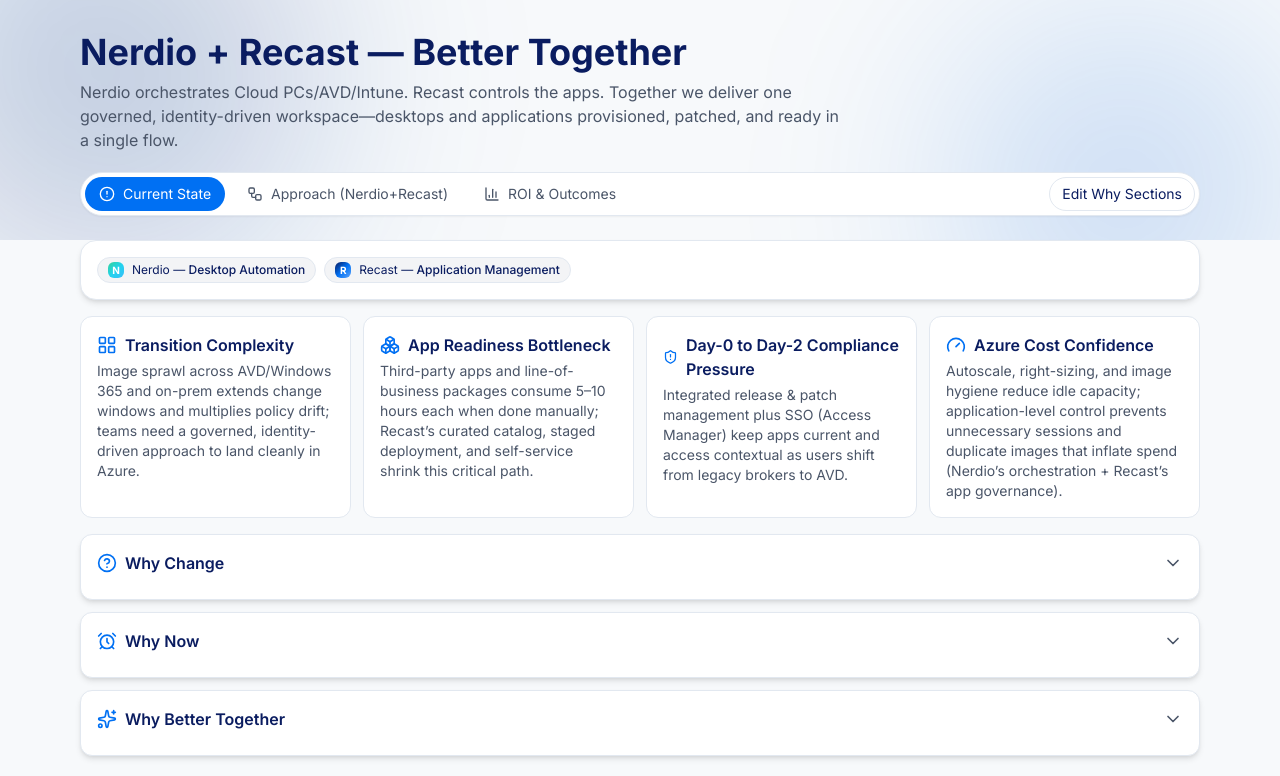
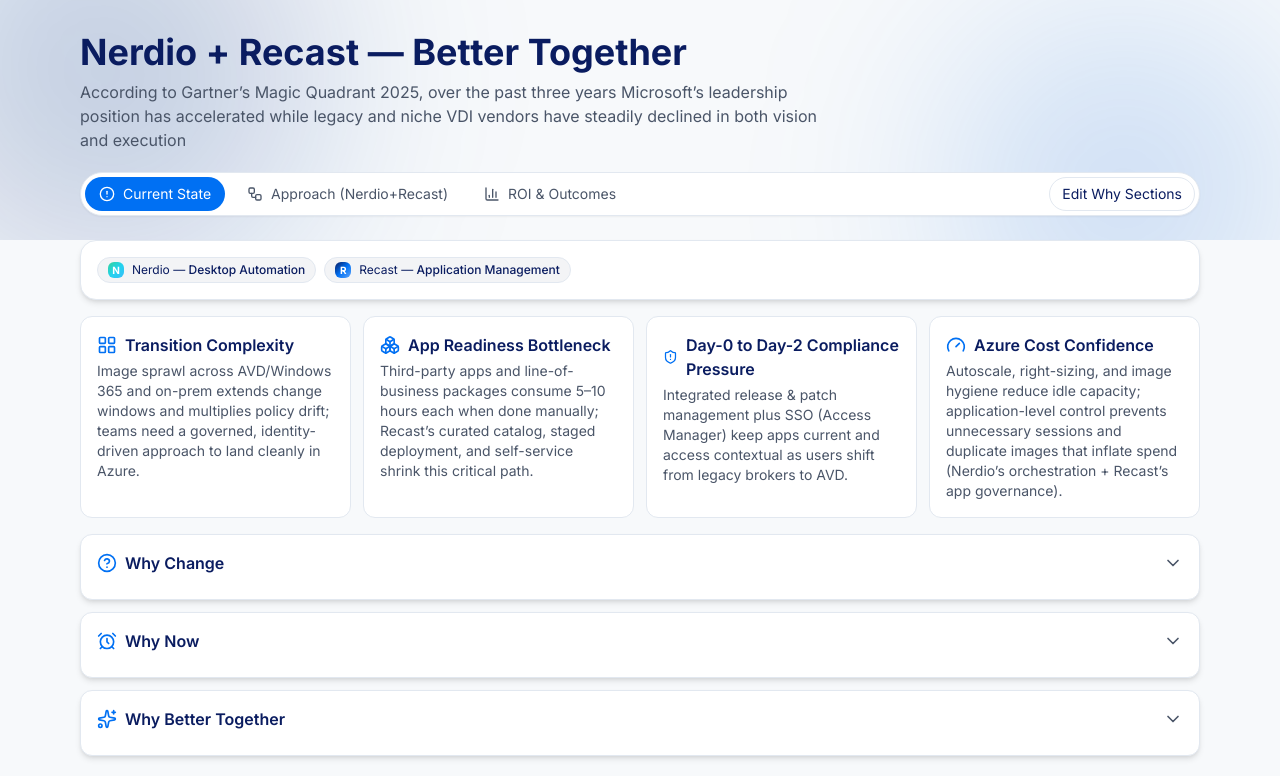
Before and after one commit to PartnerProgram/Nerdio-Recast, a plain HTML site: page index.html in a window 1280 px wide. Drawn offline with nearby package versions, Linux system fonts and the light colour scheme.

Commit message:
Update index.html

```diff
--- a/index.html
+++ b/index.html
@@ -89,34 +89,33 @@
     };
     const DEFAULT_WHY_SECTIONS = {
       change: {
-        subtitle: 'Freedom from Vendor Lock-In',
+        subtitle: 'The problem isn’t hardware anymore — it’s application drag.',
         intro: '',
         bullets: [
-          'Legacy VDI costs more every year and delivers less.',
-          'The real blocker isn’t desktops — it’s the weight of managing thousands of apps by hand.',
-          'Modern IT needs flexibility, not lock-in.'
+          'Networks are fast, endpoints are reliable, but IT teams are buried keeping thousands of apps updated and secure with the same headcount.',
+          'That friction blocks every big initiative — whether it’s moving from Citrix to AVD, SCCM to Intune, or piloting new hardware.',
+          'It’s not that teams can’t modernize — they’re just stuck maintaining what already exists.'
         ],
         conclusion: ''
       },
       now: {
-        subtitle: 'Don’t Let Legacy Vendors Tax Your Future',
+        subtitle: 'The math has stopped working.',
         intro: '',
         bullets: [
-          'Renewals are rising 20–30%.',
-          'In six weeks, you can prove a faster, safer way forward.',
-          'Waiting just makes the next renewal more expensive.'
+          'Workloads have doubled, but teams haven’t.',
+          'Renewals are rising, security risks grow with every delayed update, and users expect everything to “just work” from anywhere.',
+          'Every month you wait makes modernization harder — but in six weeks, you can prove there’s a faster, safer way forward.'
         ],
         conclusion: ''
       },
       better: {
-        subtitle: 'Microsoft + Nerdio + Recast',
+        subtitle: 'Nerdio + Recast remove the three blockers to change — cost, risk, and time.',
         intro: '',
         bullets: [
-          'Nerdio automates desktops.',
-          'Recast automates applications.',
-          'Together, we remove the three blockers to change — cost, risk, and time.'
+          'Nerdio automates Azure Virtual Desktop and Intune — fast, scalable desktop orchestration.',
+          'Recast automates application installs, updates, and access — across AVD, ConfigMgr, and Intune.'
         ],
-        conclusion: ''
+        conclusion: 'Together, they deliver one workspace for every app and every user, no matter the platform.\n\nIT moves from months of packaging and patching to minutes.\n\nEnd users never notice the shift — everything just works.\n\nModernization without the chaos.'
       }
     };
     const STATE = {
@@ -158,7 +157,7 @@
           <div class="relative mx-auto max-w-6xl px-4 pt-8 pb-6">
             <h1 class="text-3xl sm:text-4xl font-bold">Nerdio + Recast — Better Together</h1>
             <p class="mt-2 max-w-3xl text-secondary-text">
-              Nerdio orchestrates Cloud PCs/AVD/Intune. Recast controls the apps. Together we deliver one governed, identity-driven workspace—desktops and applications provisioned, patched, and ready in a single flow.
+              According to Gartner’s Magic Quadrant 2025, over the past three years Microsoft’s leadership position has accelerated while legacy and niche VDI vendors have steadily declined in both vision and execution
             </p>
             <nav class="mt-5 flex w-full flex-wrap gap-2 rounded-full bg-bg-card p-1 border border-border shadow-sm" role="tablist" aria-label="Primary">
               ${tabBtn('current','Current State','alert-circle')}
@@ -242,7 +241,7 @@
         <h4 class="text-base font-semibold mt-2">${sec.subtitle}</h4>
         <p class="mt-2 text-sm text-secondary-text">${sec.intro.replace(/\n/g, '<br>')}</p>
         <ul class="mt-2 list-disc pl-5 text-sm text-secondary-text">${sec.bullets.map(li => `<li>${li}</li>`).join('')}</ul>
-        <p class="mt-2 text-sm text-secondary-text">${sec.conclusion}</p>
+        <p class="mt-2 text-sm text-secondary-text">${sec.conclusion.replace(/\n/g, '<br>')}</p>
       `;
     }
     function accordion(id, title, icon, body) {
```
